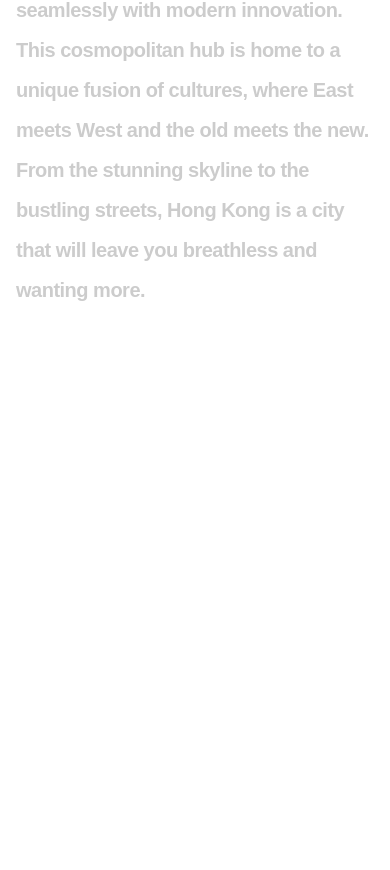
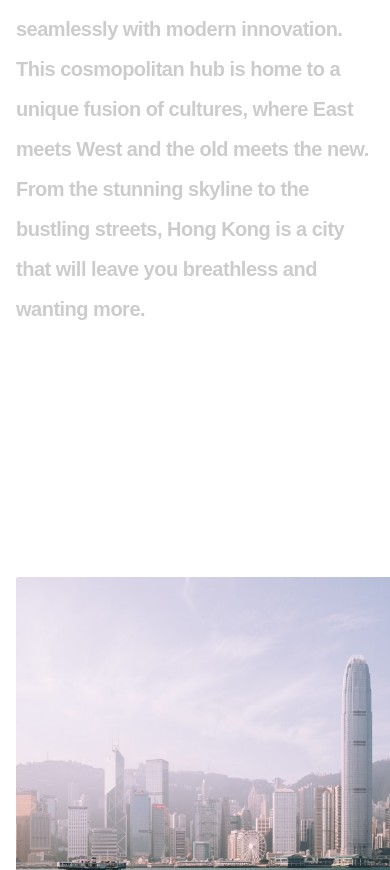
Before and after one commit to mikeliuu/explorehongkong, a Next.js app: page / in a window 390 px wide. Shown: the part 1130-2000 px from the top of the page. Built offline with nearby package versions, Linux system fonts and the light colour scheme; no server answers.

Commit message:
add areas component & wip on ui

```diff
--- a/src/app/page.tsx
+++ b/src/app/page.tsx
@@ -1,8 +1,8 @@
 import Description from "@/components/description";
 import Intro from "@/components/intro";
-import Attractions from "@/components/attractions";
 import OverlayIntro from "@/components/overlay-intro";
 import Header from "@/components/header";
+import Areas from "@/components/areas";
 import LocomotiveScroll from "@/components/locomotive-scroll";
 import { fetchWeather } from "@/server/actions/weather-api";
 
@@ -13,12 +13,12 @@
 		<>
 			<LocomotiveScroll />
 
-			<main>
+			<main className="overflow-hidden">
 				<OverlayIntro />
-				<Header temperature={temperature?.current.temp_c!} />
+				<Header temperature={temperature?.current.temp_c} />
 				<Intro />
 				<Description />
-				<Attractions />
+				<Areas />
 			</main>
 		</>
 	);
--- /dev/null
+++ b/src/components/areas.tsx
@@ -0,0 +1,112 @@
+"use client";
+
+import gsap from "gsap";
+import { ScrollTrigger } from "gsap/ScrollTrigger";
+import Image from "next/image";
+import { useEffect, useRef } from "react";
+import { useGSAP } from "@gsap/react";
+
+import { useAppContext } from "@/contexts/app-context";
+
+interface Area {
+	name: string;
+	src: string;
+}
+
+const areas: Area[] = [
+	{
+		name: "Hong Kong Island",
+		src: "/images/hk3.avif",
+	},
+	{
+		name: "Kowloon",
+		src: "/images/hk7.avif",
+	},
+	{
+		name: "New Territories",
+		src: "/images/hk5.avif",
+	},
+];
+
+export default function Areas() {
+	const { isIntroCompleted } = useAppContext();
+
+	const areasRef = useRef<HTMLDivElement>(null);
+
+	const gsapCtx = useGSAP(
+		(self) => {
+			gsap.registerPlugin(ScrollTrigger);
+
+			let tl: gsap.core.Timeline;
+
+			const init = () => {
+				if (areasRef.current) {
+					tl = gsap.timeline({
+						scrollTrigger: {
+							trigger: areasRef.current,
+							start: "top-=100px top",
+							end: "+=" + areasRef.current.offsetWidth,
+							scrub: true,
+							pin: true,
+							anticipatePin: 1,
+						},
+					});
+
+					tl.to(areasRef.current, {
+						x:
+							-(
+								areasRef.current.scrollWidth -
+								document.documentElement.clientWidth
+							) + "px",
+					});
+				}
+			};
+
+			self.play = () => {
+				tl?.kill();
+
+				init();
+			};
+		},
+		[areasRef.current]
+	);
+
+	useEffect(() => {
+		if (isIntroCompleted) {
+			gsapCtx.context.play();
+
+			window.addEventListener("resize", () => gsapCtx.context.play());
+		}
+
+		return () => {
+			window.removeEventListener("resize", () => gsapCtx.context.play());
+		};
+	}, [isIntroCompleted, gsapCtx.context]);
+
+	return (
+		<section ref={areasRef}>
+			<ul className="flex flex-row gap-8 w-[800vw] h-[80vh]">
+				{areas.map(({ name, src }) => (
+					<li
+						key={name}
+						className="flex flex-col justify-center w-full max-w-[500px] md:max-w-[800px] m-4"
+					>
+						<div className="relative w-full aspect-[6/4]">
+							<Image
+								fill
+								priority
+								className="object-cover object-center rounded-sm"
+								src={src}
+								alt={name}
+							/>
+						</div>
+
+						<button className="rounded-sm bg-gray-300 hover:bg-black hover:bg-opacity-90 hover:text-slate-200 text-black font-semibold py-3 px-4 mt-8 w-full max-w-[250px] transition-all duration-150">
+							Stay in {name}
+						</button>
+					</li>
+				))}
+			</ul>
+		</section>
+	);
+}
--- a/src/components/header.tsx
+++ b/src/components/header.tsx
@@ -2,21 +2,23 @@
 import { cn } from "@/lib/utils";
 import Link from "next/link";
 
-export default function Header({ temperature }: { temperature: number }) {
+export default function Header({ temperature }: { temperature?: number }) {
 	return (
 		<header className="grid grid-cols-2 md:grid-cols-12 w-full text-sm text-black px-4 py-8 md:p-12 mb-4 md:mb-12 gap-4 md:gap-2">
 			<Accomendation className="md:col-span-2" />
 
-			<Location className="justify-self-end items-end md:col-span-2 md:items-start md:justify-self-auto" />
+			<Location className="md:col-start-3 md:col-span-3 md:items-start md:justify-self-auto order-2 md:order-none" />
 
+			{!!temperature && (
 				<div
 					className={cn(
-					"flex flex-col md:justify-self-end md:items-end md:col-start-9 md:col-span-2"
+						"flex flex-col justify-self-end items-end md:justify-self-end md:items-end md:col-start-9 md:col-span-2 order-3 md:order-none"
 					)}
 				>
 					<div>Temperature</div>
 					<div>{temperature}°C</div>
 				</div>
+			)}
 
 			<LocalTime className="justify-self-end items-end md:justify-start md:col-start-11 md:col-span-2" />
 		</header>
--- a/src/components/intro.tsx
+++ b/src/components/intro.tsx
@@ -14,7 +14,6 @@
 
 	const headingRef = useRef<HTMLHeadingElement>(null);
 	const bgImgRef = useRef<HTMLDivElement>(null);
-	const introImgRef = useRef<HTMLDivElement>(null);
 
 	const headingCtx = useGSAP(
 		(self) => {
@@ -65,13 +64,6 @@
 				},
 			});
 
-			// mobile
-			mm.add(MediaQuery.Mobile, () => {
-				gsap.set(introImgRef.current, {
-					height: "auto",
-				});
-			});
-
 			// desktop
 			mm.add(MediaQuery.Desktop, () => {
 				tl.to(bgImgRef.current, {
@@ -113,7 +105,7 @@
 
 			<div
 				ref={bgImgRef}
-				className="relative w-full h-[80vh] md:h-[100vh] top-0 clip-inset-0 md:clip-inset-10 -mt-[5%]"
+				className="relative w-full h-[80vh] md:h-[100vh] top-0 clip-inset-0 md:clip-inset-10 md:-mt-[10%]"
 			>
 				<Image
 					fill
--- a/src/components/local-time.tsx
+++ b/src/components/local-time.tsx
@@ -33,7 +33,7 @@
 		return () => {
 			clearInterval(timeTick);
 		};
-	}, [localTimeRef.current]);
+	}, []);
 
 	return (
 		<div className={cn("flex flex-col", className)}>
--- a/src/components/overlay-intro.tsx
+++ b/src/components/overlay-intro.tsx
@@ -27,6 +27,7 @@
 	useLayoutEffect(() => {
 		window.document.body.style.pointerEvents = "none";
 		window.document.body.style.overflow = "hidden";
+		window.document.body.style.height = "100%";
 
 		// switch image
 		const interval = setInterval(() => {
@@ -47,13 +48,14 @@
 		gsap.to(imageRef.current, {
 			opacity: 0,
 			ease: "expo.out",
-			delay: 2.9,
+			delay: 3,
 			duration: 0.5,
 			onComplete: () => {
 				clearInterval(interval);
 
 				window.document.body.style.pointerEvents = "auto";
 				window.document.body.style.overflow = "auto";
+				window.document.body.style.height = "auto";
 
 				window.scrollTo(0, 0);
 
@@ -69,13 +71,13 @@
 			zIndex: -1,
 			duration: 1,
 			ease: "expo.out",
-			delay: 3,
+			delay: 3.5,
 		});
 
 		return () => {
 			clearInterval(interval);
 		};
-	}, []);
+	}, [setIntroStatus]);
 
 	return (
 		<div
```
Lines whose indentation alone changed are shown as unchanged.
